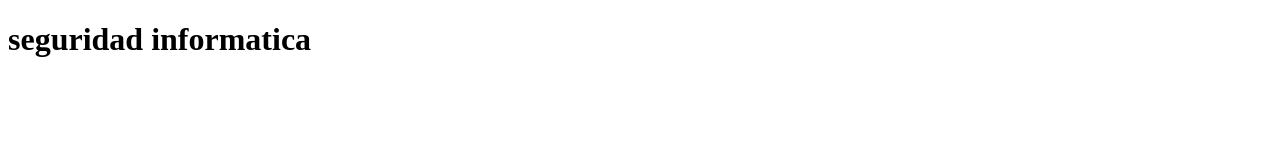
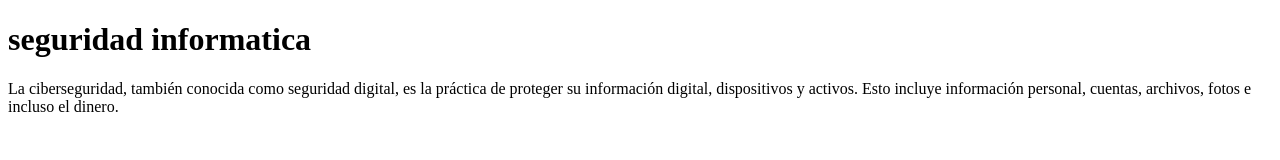
Before and after one commit to JuanCelis2040/interes, a plain HTML site: page index.html in a window 1280 px wide. Drawn offline with Linux system fonts and the light colour scheme.

Commit message:
cambio 2

```diff
--- a/index.html
+++ b/index.html
@@ -7,6 +7,6 @@
 </head>
 <body>
     <h1>seguridad informatica</h1>
-
+    <p>La ciberseguridad, también conocida como seguridad digital, es la práctica de proteger su información digital, dispositivos y activos. Esto incluye información personal, cuentas, archivos, fotos e incluso el dinero.</p>
 </body>
 </html>
```
